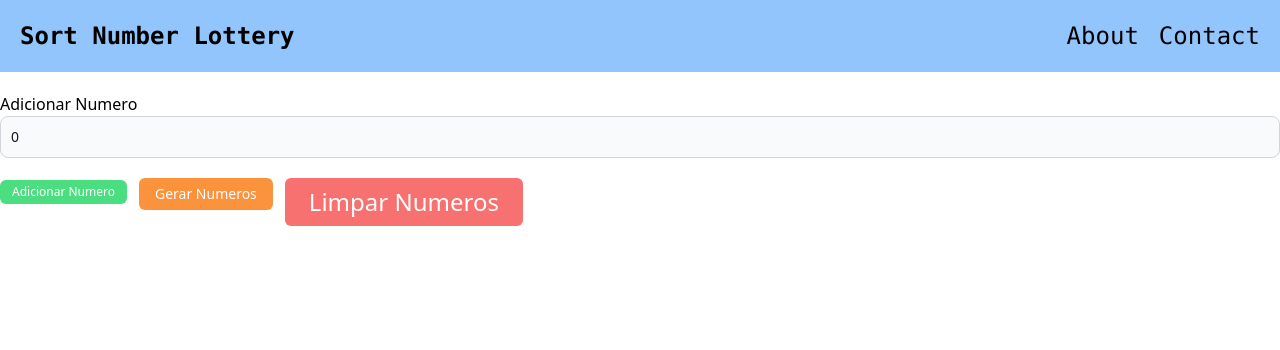
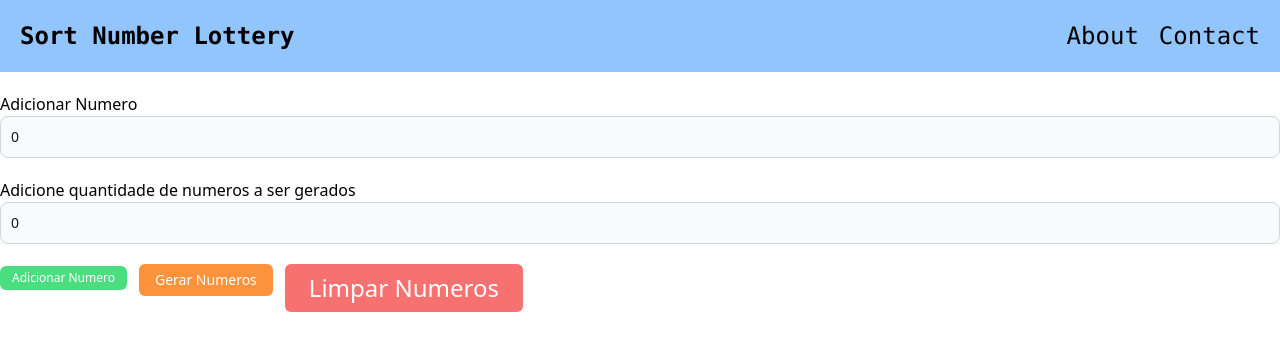
Before and after one commit to TiagoSansas/sort-number-lottery, a React (Vite) app: page / in a window 1280 px wide. Shown: the top 350 px of the page. Built offline with nearby package versions, Linux system fonts and the light colour scheme.

Commit message:
Create Sort Numbers Automatic

```diff
--- a/src/pages/Home/index.tsx
+++ b/src/pages/Home/index.tsx
@@ -5,10 +5,16 @@ import { Label } from "../../components/Input/label";
 
 export function Home() {
   const [number, setNumber] = useState<number>(0);
+
+  const [quantyNumber, setQuantyNumber] = useState<number>(0);
   const [arrayNumber, setArrayNumber] = useState<number[]>([]);
 
   function changeStringToNumber(target: HTMLInputElement) {
     setNumber(target.valueAsNumber);
+  }
+
+  function changeSetQuantyNumber(target: HTMLInputElement) {
+    setQuantyNumber(target.valueAsNumber);
   }
 
   function handleAddNumber() {
@@ -16,6 +22,42 @@ export function Home() {
       setArrayNumber((state) => [...state, number]);
     }
     setNumber(0);
+  }
+
+  function convertSetAndArray(set: object) {
+    if (set instanceof Set) {
+      const newArray = Array.from(set);
+      return newArray;
+    }
+  }
+
+  function createNumbersRandom() {
+    const numberSort = new Set();
+    if (quantyNumber > 0) {
+      for (let i = 0; i <= quantyNumber; i++) {
+        const numberAdd = Math.floor(Math.random() * 100);
+        if (!numberSort.has(numberAdd)) {
+          numberSort.add(numberAdd);
+        }
+      }
+    }
+    return numberSort;
+  }
+
+  function bloquedNumberEqual(array?: number[]) {
+    const newArray = array?.filter(
+      (number: number) => !arrayNumber.includes(number),
+    );
+    return newArray;
+  }
+
+  function HandleAddQuantiyNumberSort() {
+    const numberRandom = createNumbersRandom();
+    const convertSetToArray = convertSetAndArray(numberRandom);
+    const numberAccepet = bloquedNumberEqual(convertSetToArray);
+
+    setArrayNumber((state) => [...state, ...(numberAccepet || [])]);
+    setQuantyNumber(0);
   }
 
   return (
@@ -30,6 +72,18 @@ export function Home() {
             />
           </Label>
         </div>
+        <div className="my-5">
+          <Label
+            id={"quantyNumber"}
+            title={"Adicione quantidade de numeros a ser gerados"}
+          >
+            <InputNumber
+              id={"quantyNumber"}
+              value={quantyNumber}
+              GetValueInput={changeSetQuantyNumber}
+            />
+          </Label>
+        </div>
         <div className="flex gap-3">
           <div>
             <Button onClick={handleAddNumber} colorSelect="add">
@@ -37,7 +91,11 @@ export function Home() {
             </Button>
           </div>
           <div>
-            <Button size="md" colorSelect="sort">
+            <Button
+              onClick={HandleAddQuantiyNumberSort}
+              size="md"
+              colorSelect="sort"
+            >
               Gerar Numeros
             </Button>
           </div>
```
